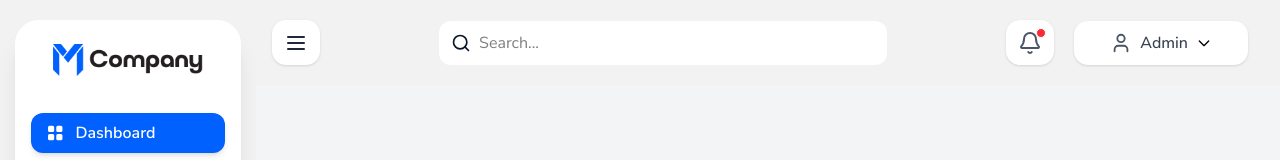
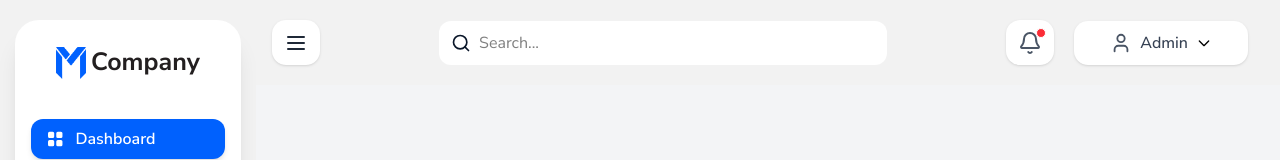
Before and after one commit to murodil01/admin, a React (Vite) app: page / in a window 1280 px wide. Shown: the top 160 px of the page. Built offline with nearby package versions, Linux system fonts and the light colour scheme; sample sign-in values are in the browser's storage.

Commit message:
Sidebar logo changes

```diff
--- a/src/components/sideBar/index.jsx
+++ b/src/components/sideBar/index.jsx
@@ -14,7 +14,6 @@ import { IoFileTrayFull, IoLibrary } from "react-icons/io5";
 import { TbReport } from "react-icons/tb";
 
 import TaskProjectDropdown from "./TaskProjectDropdown";
-import side_blue from "../../assets/side_blue.png";
 import side_blue3 from "../../assets/side_blue3.png";
 import { RiPieChart2Fill } from "react-icons/ri";
 import { BiChevronRight } from "react-icons/bi";
@@ -100,20 +99,23 @@ const SideBar = ({ isMobileOpen, setIsMobileOpen, collapsed }) => {
           {/* Header Section - Fixed */}
           <div className="flex-shrink-0 mb-[5px]">
             <div
-              className={`flex justify-center transition-all duration-300 ${
+              className={`flex justify-center gap-[5px] items-center transition-all duration-300 ${
                 collapsed ? "pt-6 pb-3" : "p-6"
               }`}
             >
               <img
                 onClick={handleLogoClick}
-                src={collapsed ? side_blue3 : side_blue}
+                src={side_blue3}
                 alt="Logo"
-                className={`transition-all duration-500 ease-in-out transform cursor-pointer ${
-                  collapsed
-                    ? "w-7 scale-90 opacity-80"
-                    : "w-[150px] scale-100 opacity-100"
+                className="cursor-pointer w-[30px] scale-100 opacity-100"
+              />
+              <h1
+                className={`font-bold text-[#231f20] text-[25px] ${
+                  collapsed ? "hidden" : ""
                 }`}
-              />
+              >
+                Company
+              </h1>
             </div>
           </div>
 
--- a/src/pages/employees/profile/index.jsx
+++ b/src/pages/employees/profile/index.jsx
@@ -172,11 +172,11 @@ const Profile = () => {
               </div>
 
               {/* Dropdown icon */}
-              {/* <DropdownArrow
-                className={`w-5 h-5 text-gray-600 xl:hidden ml-auto transition-transform ${
+              <DropdownArrow
+                className={`hidden w-5 h-5 text-gray-600 xl:hidden ml-auto transition-transform ${
                   showDetails ? "rotate-180" : ""
                 }`}
-              /> */}
+              />
             </div>
 
             {/* Content info */}
```
